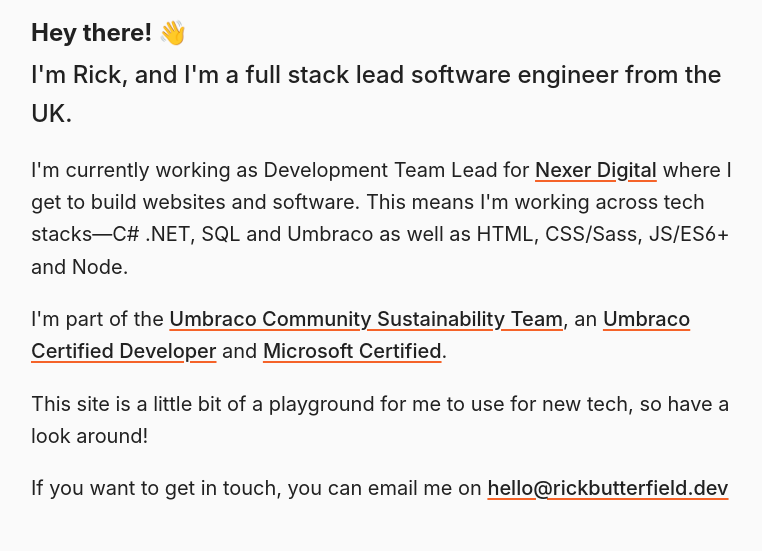
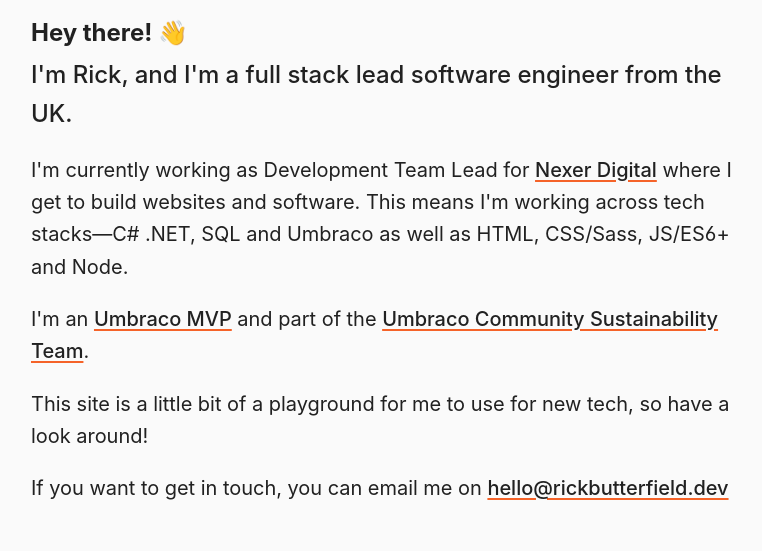
Before and after one commit to rickbutterfield/rickbutterfield.dev, an Astro site: page / in a window 1280 px wide. Shown: the part 996-1547 px from the top of the page, without its empty margins (241-1003 px from the left). Built offline with nearby package versions, Linux system fonts and the light colour scheme; Astro itself is replaced by a stand-in of ours; a web font is replaced by a local one.

Commit message:
Update index.astro

```diff
--- a/src/pages/index.astro
+++ b/src/pages/index.astro
@@ -31,9 +31,7 @@
     <p>I'm currently working as Development Team Lead for <a href="https://nexerdigital.com" target="_blank"
       rel="noopener noreferrer">Nexer Digital</a> where I get to build websites and software. This means I'm working across tech stacks&mdash;C# .NET, SQL and Umbraco as well as HTML, CSS/Sass, JS/ES6+ and Node.</p>
 
-      <p>I'm part of the <a href="https://umbraco.com/blog/meet-the-new-community-sustainability-team/" target="_blank">Umbraco Community Sustainability Team</a>, an <a
-        href="https://umbraco.com/training/certified-developers/developer/?id=f0b28dd2-8bee-42c5-9184-b2227b25b99c"
-        target="_blank" rel="noopener noreferrer">Umbraco Certified Developer</a> and <a href="https://www.youracclaim.com/users/rickbutterfield" target="_blank" rel="noopener noreferrer">Microsoft Certified</a>.</p>
+      <p>I'm an <a href="https://umbraco.com/blog/the-umbraco-2023-mvps/" target="_blank">Umbraco MVP</a> and part of the <a href="https://umbraco.com/blog/meet-the-new-community-sustainability-team/" target="_blank">Umbraco Community Sustainability Team</a>.</p>
 
         <p>This site is a little bit of a playground for me to use for new tech, so have a look around!</p>
 
```
